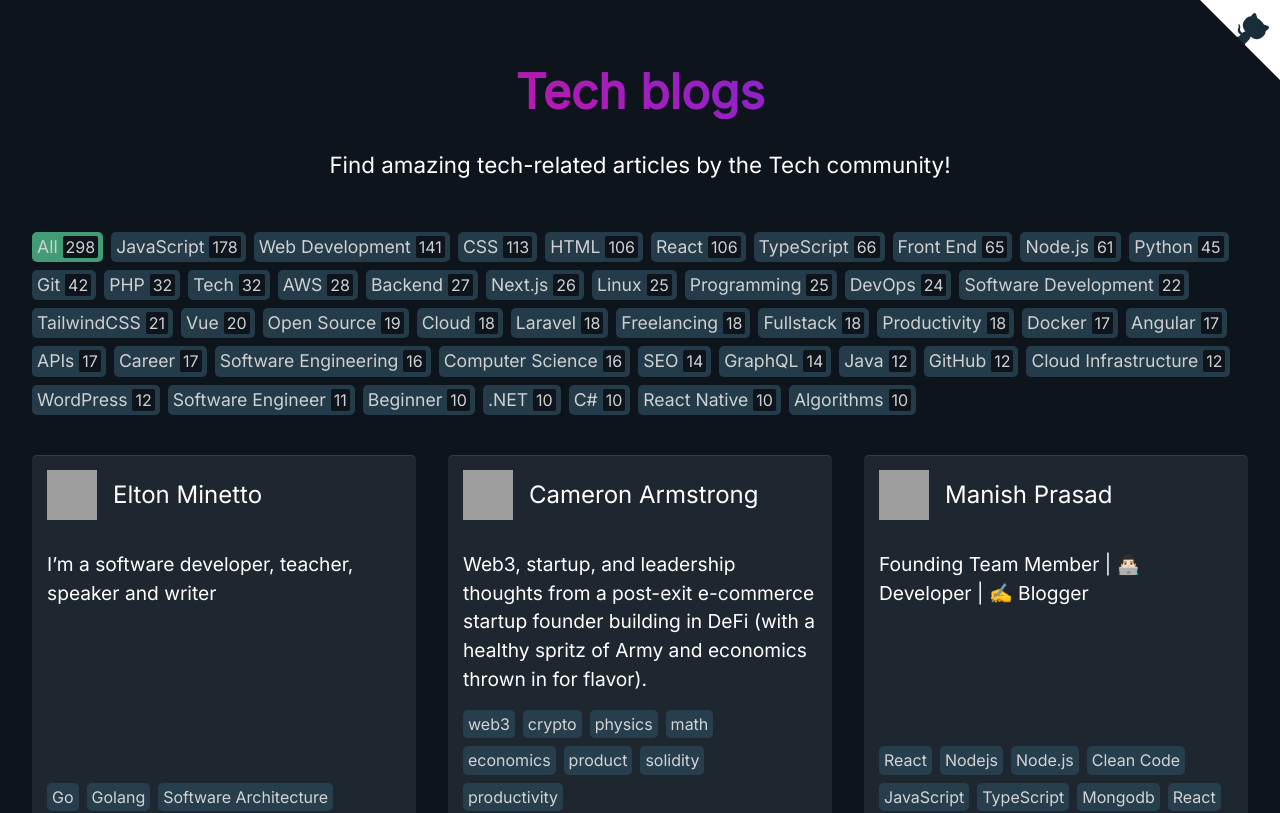
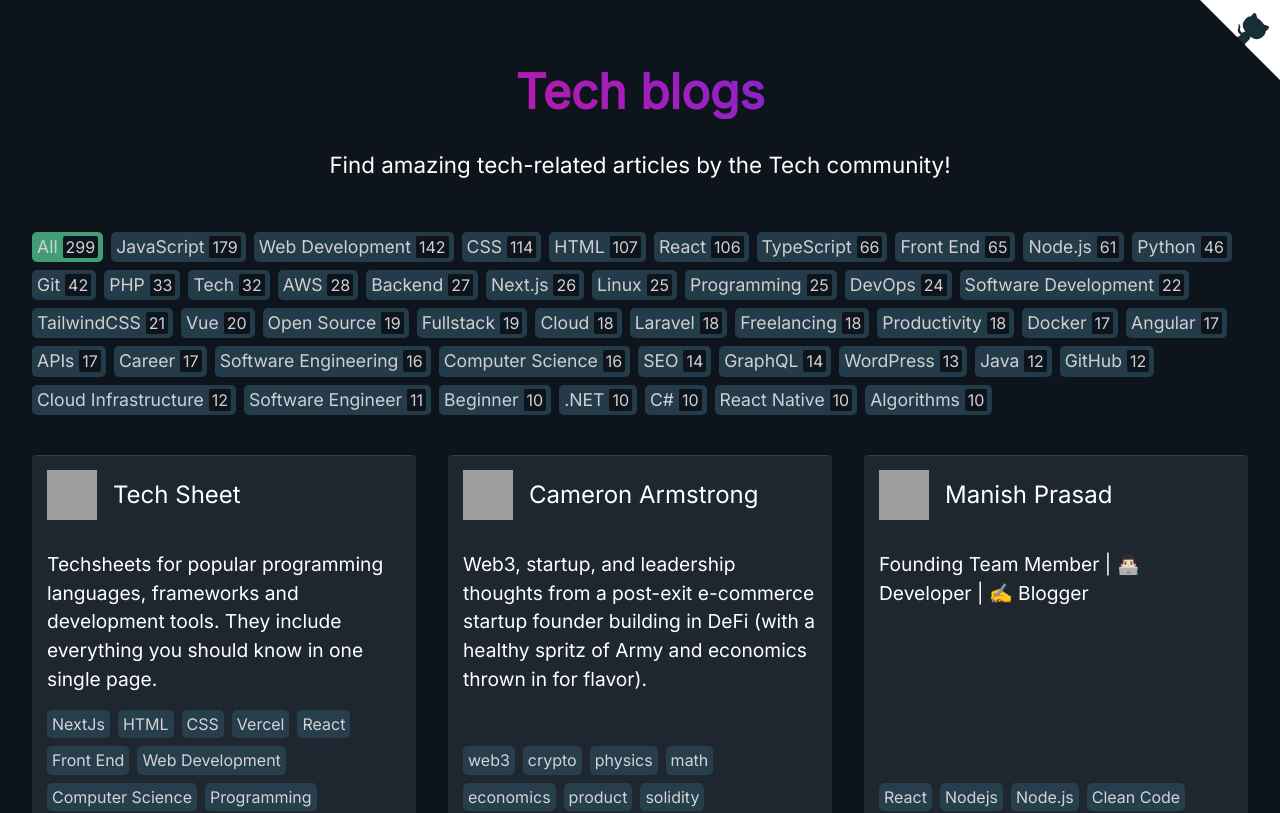
Before and after one commit to markodenic/awesome-tech-blogs, a Nuxt app: page /list in a window 1280 px wide. Shown: the top 813 px of the page. Built offline with nearby package versions, Linux system fonts and the light colour scheme; grey boxes are pictures that could not be loaded.

Commit message:
Update data.js

```diff
--- a/data.js
+++ b/data.js
@@ -1,4 +1,11 @@
 module.exports = [
+  {
+    name: 'Learn Computer Academy',
+    description: 'Web Design & Computer Training Center in Habra',
+    url: 'https://learncomputer.in/blog/',
+    twitter: '@welearncomputer',
+    tags: ['Web Design', 'Web Development', 'Fullstack', 'MERN Stack', 'HTML', 'CSS', 'JavaScript', 'PHP', 'MySQL', 'WordPress', 'Python', 'Node JS', 'React JS'],
+  },
   {
     name: 'Abhijit Sarode',
     description: 'At the intersection of Fullstack, Competitive Programming & Mathematics',
```
